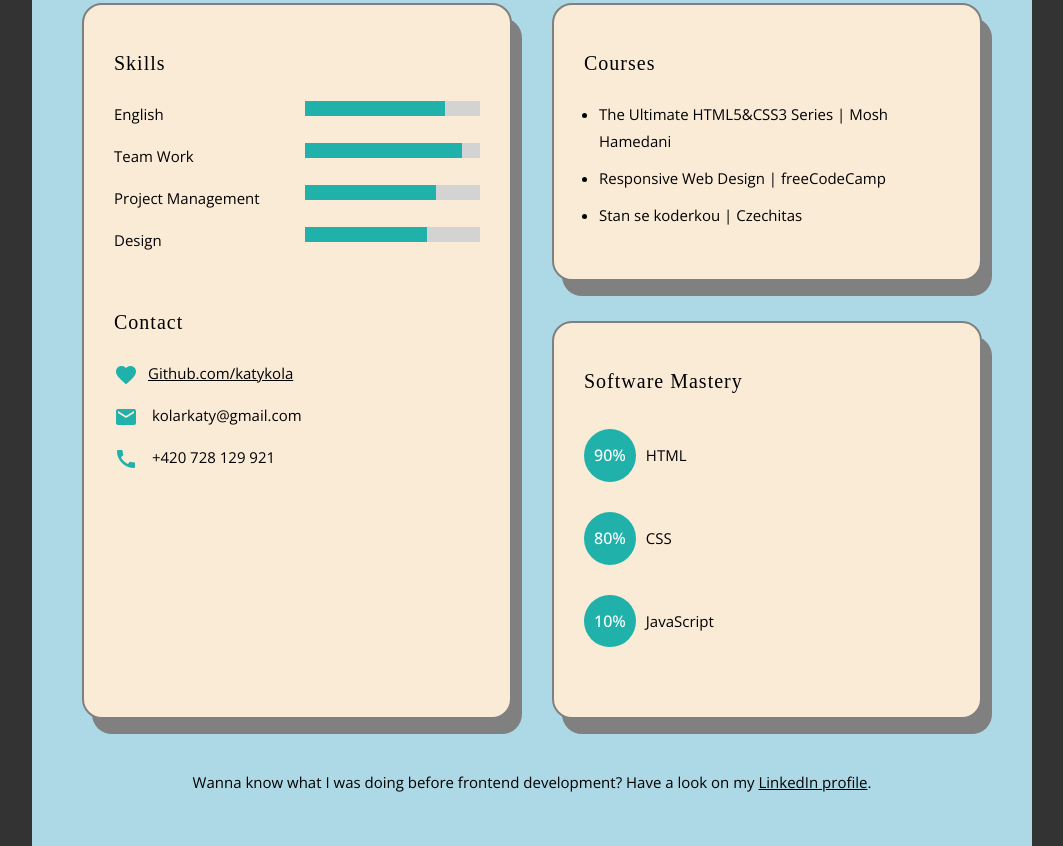
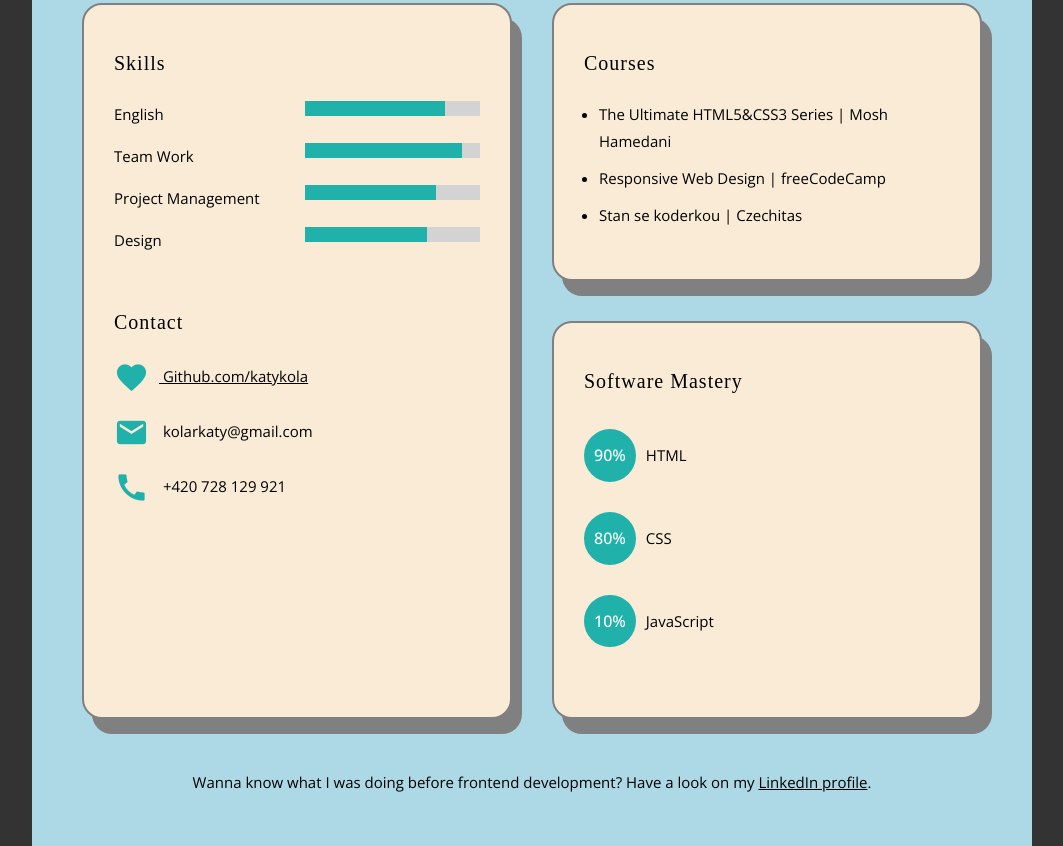
Before and after one commit to katykola/CV, a plain HTML site: page index.html in a window 1280 px wide. Shown: the part 693-1539 px from the top of the page, without its empty margins (108-1171 px from the left). Drawn offline with nearby package versions, Linux system fonts and the light colour scheme; a web font is replaced by a local one.

Commit message:
styling contact icons

```diff
--- a/index.html
+++ b/index.html
@@ -77,17 +77,18 @@
             </div>
           </div>
           <h3 class="tile-heading contact-heading">Contact</h3>
-          <a href="https://github.com/katykola"
-            ><p class="contact-item">
-              <i class="contact-icon material-icons"> favorite </i>Github.com/katykola
-            </p></a
-          >
+          <a href="https://github.com/katykola">
+            <p class="contact-item">
+              <i class="material-icons"> favorite </i>
+              Github.com/katykola
+            </p>
+          </a>
           <p class="contact-item">
-            <i class="contact-icon material-icons"> mail </i>
+            <i class="material-icons"> mail </i>
             kolarkaty@gmail.com
           </p>
           <p class="contact-item">
-            <i class="contact-icon material-icons"> call </i> +420 728 129 921
+            <i class="material-icons"> call </i> +420 728 129 921
           </p>
         </div>
       </section>
--- a/style.css
+++ b/style.css
@@ -246,21 +246,18 @@ a:hover {
 }
 
 .contact-item {
-  padding-bottom: 1.5rem;
+  padding-bottom: 2rem;
 }
 
-.material-icons {
+i.material-icons {
   color: var(--item-color);
-  font-size: 30px;
+  font-size: 35px;
+  padding-right: 1rem;
+  vertical-align: middle;
 }
 
 .material-icons:hover {
   color: var(--item-color-active);
-}
-
-.contact-icon {
-  vertical-align: bottom;
-  padding-right: 1rem;
 }
 
 /* Software Mastery */
```
